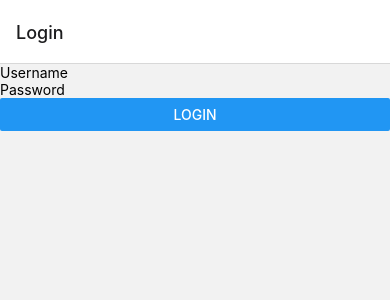
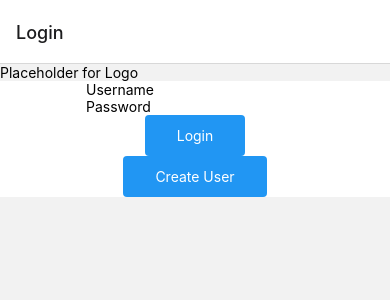
Before and after one commit to YugiInventory/YugiInventory, a React Native app in the folder Client/: screen /Login in a window 390 px wide. Shown: the top 300 px of the page. Built offline with nearby package versions, Linux system fonts and the light colour scheme.

Commit message:
basic login screen setup, navigation

```diff
--- a/Client/screens/CreateUser.js
+++ b/Client/screens/CreateUser.js
@@ -3,9 +3,9 @@ import { Button, Text, TextInput, StyleSheet, View } from "react-native";
 export default function CreateUser() {
   return (
     <View>
-      <TextInput text="Enter Username" />
-      <TextInput text="Enter Password" />
-      <TextInput text="Confirm Password" />
+      <TextInput placeholder="Enter Username" />
+      <TextInput placeholder="Enter Password" />
+      <TextInput placeholder="Confirm Password" />
       <Button title="Create User" />
     </View>
   );
--- a/Client/screens/Login.js
+++ b/Client/screens/Login.js
@@ -1,35 +1,46 @@
-import {
-  Button,
-  Text,
-  TextInput,
-  StyleSheet,
-  View,
-  Pressable,
-} from "react-native"
-import { Link } from "expo-router"
-import CreateUser from "./CreateUser"
+import { Text, TextInput, StyleSheet, View } from "react-native";
+import { Link } from "@react-navigation/native";
 
-export default function Login({ navigation }) {
+export default function Login() {
   return (
     <View>
-      <TextInput placeholder="Username" />
-      <TextInput placeholder="Password" />
-      <Button title="Login">Login</Button>
-      {/* <Link href="/CreateUser" asChild>
-        <Pressable>
-          <Text>Create User</Text>
-        </Pressable>
-      </Link> */}
-      {/* <Text style={styles.container}>Login</Text> */}
+      <Text>Placeholder for Logo</Text>
+      <View style={styles.container}>
+        <TextInput placeholder="Username" />
+        <TextInput placeholder="Password" />
+        <View style={styles.buttonSuite}>
+          <Link to={{ screen: "CreateUser" }} style={styles.buttons}>
+            Login
+          </Link>
+          <Link to={{ screen: "CreateUser" }} style={styles.buttons}>
+            Create User
+          </Link>
+        </View>
+      </View>
     </View>
-  )
+  );
 }
 
 const styles = StyleSheet.create({
   container: {
-    flex: 1,
+    display: "flex",
+    justifyContent: "center",
+    alignItems: "center",
     backgroundColor: "#fff",
+  },
+  buttonSuite: {
+    display: "flex",
+    justifyContent: "center",
+    alignItems: "center",
+  },
+  buttons: {
     alignItems: "center",
     justifyContent: "center",
+    paddingVertical: 12,
+    paddingHorizontal: 32,
+    borderRadius: 4,
+    elevation: 3,
+    backgroundColor: "#2196f3",
+    color: "white",
   },
-})
+});
```
